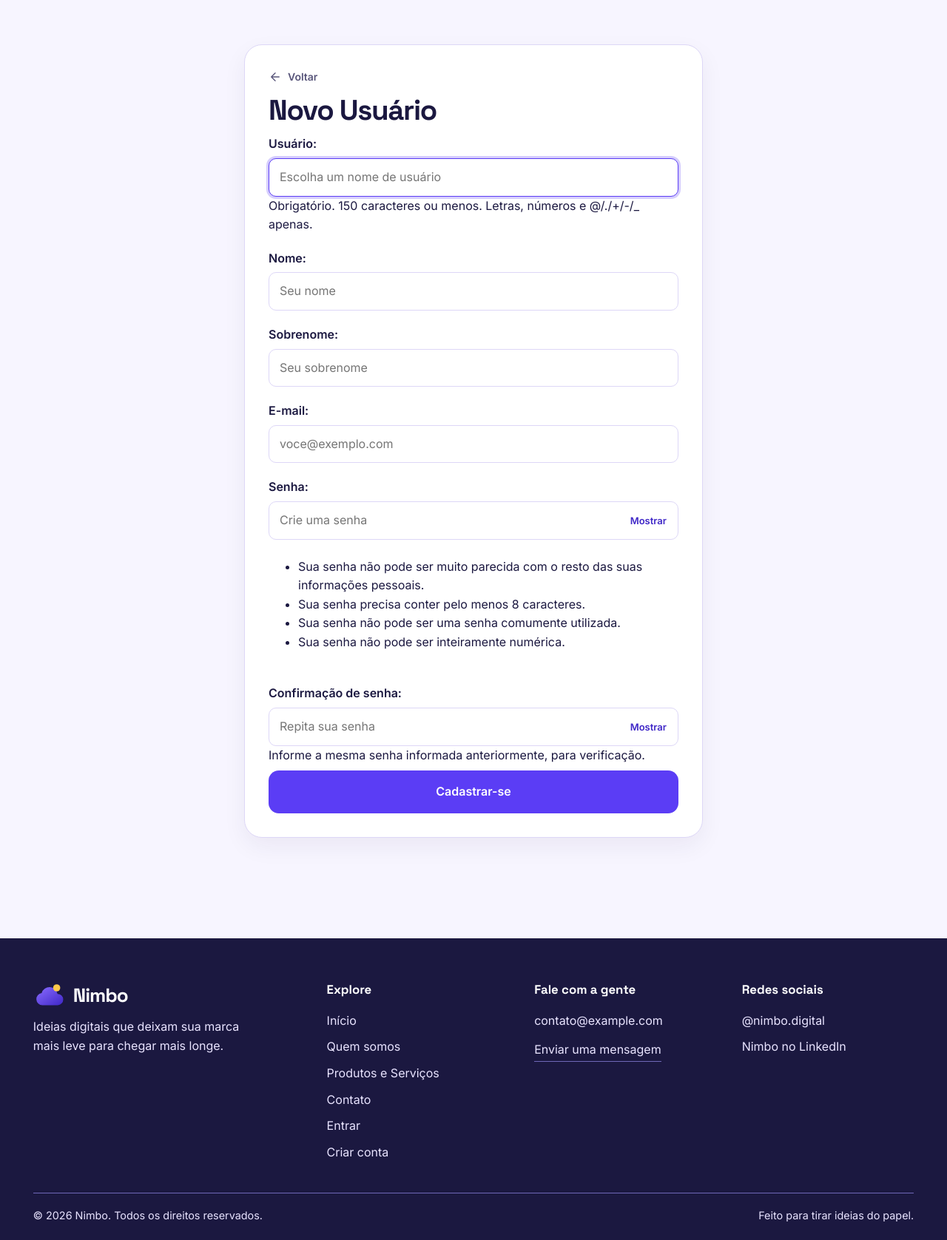
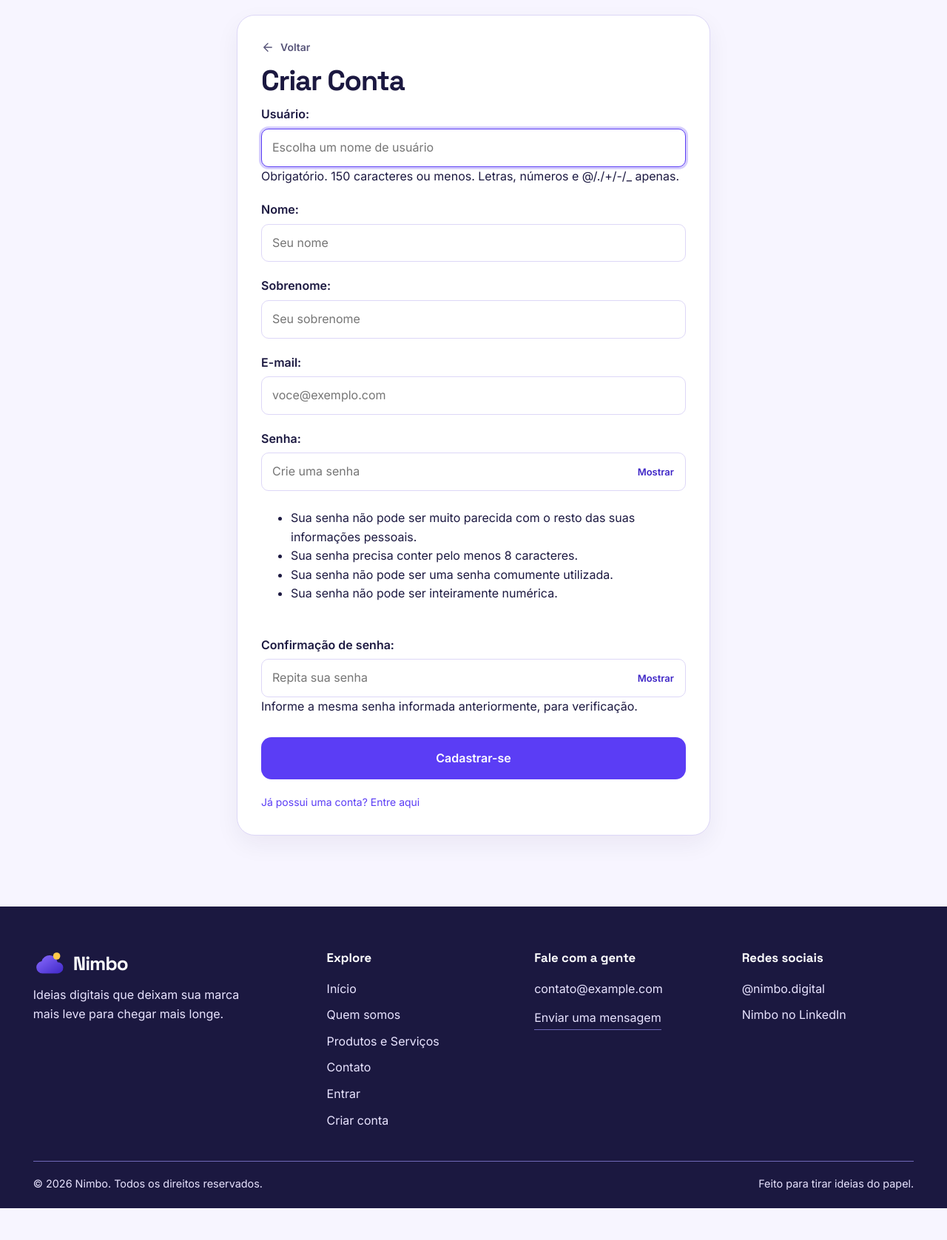
Before and after one commit to Carlosjun1or/DevWeb3, a Django app: page /contas/cadastro/ in a window 1280 px wide. Shown: the part 84-1761 px from the top of the page at 74% size. After the commit the page ends 1718 px from the top, so only its background shows below. Run offline with Django 5.2, Linux system fonts and the light colour scheme; parts of the project's set-up code (start-up, migrations or seed data) failed here and were passed over.

Commit message:
fix: padronizar layouts de formularios sem alterar identidade visual e adicionar headers para fakestoreapi

```diff
--- a/trabalho01/contas/templates/cadastro.html
+++ b/trabalho01/contas/templates/cadastro.html
@@ -1,19 +1,23 @@
 {% extends 'base.html' %}
-{% block title %}Novo Usuário - Nimbo{% endblock %}
+{% block title %}Criar Conta - Nimbo{% endblock %}
 {% block content %}
-  <section class="form-card" style="max-width: 620px; margin: 40px auto;">
-    <div class="topbar"></div>
+  <section class="form-card form-card-md">
     <a class="back-link" href="{% url 'contas_login' %}">
       <svg viewBox="0 0 24 24" aria-hidden="true">
         <path d="M19 12H5m7 7-7-7 7-7"></path>
       </svg>
       Voltar
     </a>
-    <h2 class="page-title">Novo Usuário</h2>
+    <h2 class="page-title">Criar Conta</h2>
     <form method="post">
       {% csrf_token %}
       {{ form.as_p }}
-      <button type="submit" class="button fill" style="width: 100%;">Cadastrar-se</button>
+      <div class="form-actions form-actions-full">
+        <button type="submit" class="button fill">Cadastrar-se</button>
+      </div>
     </form>
+    <div class="form-links">
+      <a href="{% url 'contas_login' %}">Já possui uma conta? Entre aqui</a>
+    </div>
   </section>
 {% endblock %}
--- a/trabalho01/projeto/static/css/style.css
+++ b/trabalho01/projeto/static/css/style.css
@@ -715,9 +715,52 @@ td {
 .form-card {
   margin-left: auto;
   margin-right: auto;
-  max-width: 520px;
+  max-width: 600px;
   padding: 32px;
   width: 100%;
+}
+
+.form-card-sm {
+  max-width: 480px;
+}
+
+.form-card-md {
+  max-width: 640px;
+}
+
+.form-card-lg {
+  max-width: 760px;
+}
+
+.form-actions {
+  display: flex;
+  flex-wrap: wrap;
+  gap: 12px;
+  margin-top: 20px;
+}
+
+.form-actions-full .button {
+  width: 100%;
+}
+
+.form-links {
+  display: flex;
+  flex-direction: column;
+  gap: 10px;
+  margin-top: 20px;
+}
+
+.form-links a {
+  color: var(--violet);
+  font-size: 14px;
+  font-weight: 500;
+  transition: color 0.18s ease;
+}
+
+.form-links a:hover,
+.form-links a:focus-visible {
+  color: var(--violet-d);
+  text-decoration: underline;
 }
 
 .form-card .topbar {
```
Also changed, not shown: trabalho01/catalogo/templates/add-servico.html (+5 -3 lines), trabalho01/catalogo/templates/editar-servico.html (+5 -3 lines), trabalho01/catalogo/views.py (+10 -2 lines), trabalho01/contas/templates/login.html (+7 -6 lines), trabalho01/contas/templates/perfil.html (+3 -4 lines), trabalho01/pedidos/views.py (+10 -1 lines), trabalho01/web_site/templates/add_integrante.html (+5 -3 lines), trabalho01/web_site/templates/contato.html (+6 -4 lines), trabalho01/web_site/templates/editar_integrante.html (+5 -3 lines).
